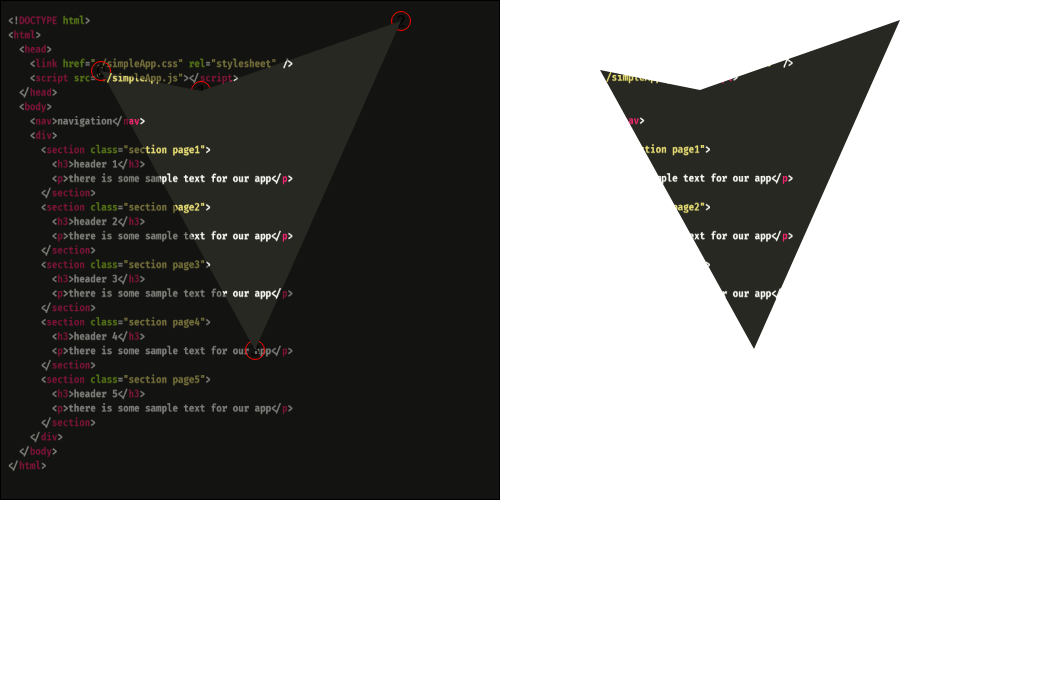
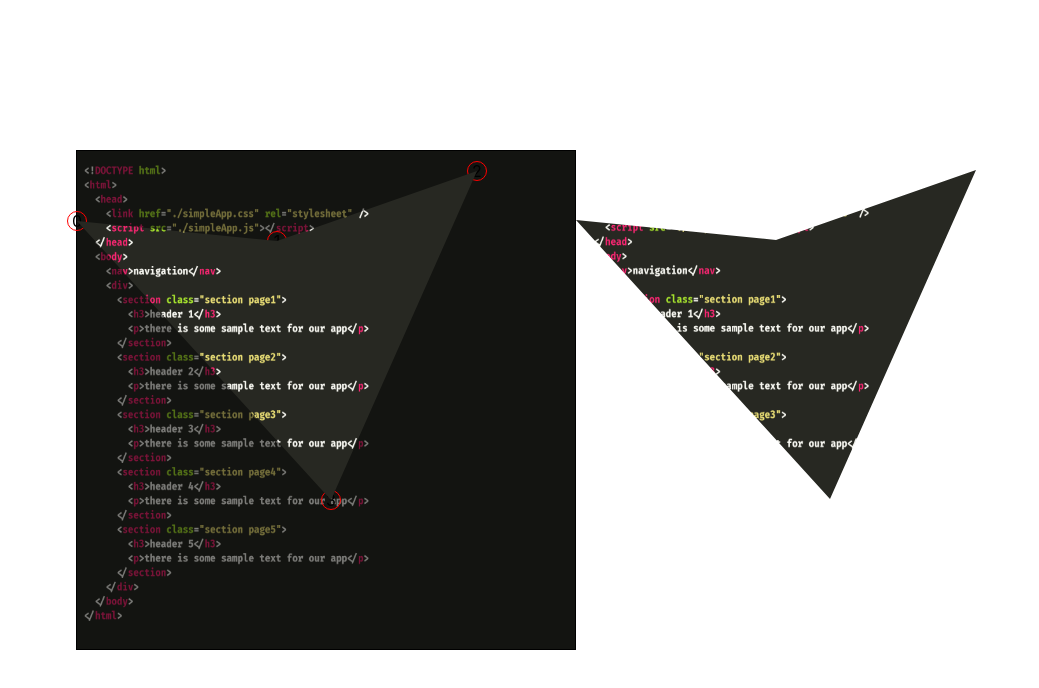
Before and after one commit to itsAmirosein/react-perspective-crop, a React (Create React App) app: page / in a window 1280 px wide. Shown: the top 688 px of the page, without its empty margins (0-1039 px from the left). Built offline with nearby package versions, Linux system fonts and the light colour scheme.

Commit message:
remove ghost effect , prevent from dragging out of parent

```diff
--- a/src/App.tsx
+++ b/src/App.tsx
@@ -1,4 +1,4 @@
-import React, { useState } from "react";
+import React, { MouseEvent, useRef, useState } from "react";
 import Bullet from "./components/Bullets/bullets";
 import {
   BulletContainer,
@@ -13,8 +13,11 @@ import type { bulletDataType } from "./App.types";
 import snap4 from "./assets/snap4.png";
 
 function App() {
+  const container = useRef<any>(null);
+  const invisibleItem = useRef<any>(null);
+
   const [bulletsData, setBulletsData] = useState<bulletDataType[]>([
-    { id: 0, x: 100, y: 70 },
+    { id: 0, x: 0, y: 70 },
     { id: 1, x: 200, y: 90 },
     { id: 2, x: 400, y: 20 },
     { id: 3, x: 254, y: 349 },
@@ -29,11 +32,25 @@ function App() {
 
   const handleBulletsData = (value: bulletDataType) => {
     if (isDragging && activeBulletId !== undefined) {
-      const copyBulletsData = [...bulletsData];
+      const localX = value.x - container?.current?.offsetLeft;
+      const localY = value.y - container?.current?.offsetTop;
 
-      copyBulletsData[activeBulletId] = value;
+      if (
+        localX > 0 &&
+        localX < container.current.offsetWidth &&
+        localY < container.current.offsetHeight &&
+        localY > 0
+      ) {
+        const copyBulletsData = [...bulletsData];
 
-      setBulletsData(copyBulletsData);
+        copyBulletsData[activeBulletId] = {
+          ...value,
+          x: localX,
+          y: localY,
+        };
+
+        setBulletsData(copyBulletsData);
+      }
     }
   };
 
@@ -46,11 +63,20 @@ function App() {
   };
 
   return (
-    <div style={{ display: "flex" }}>
-      <BulletContainer>
+    <div
+      style={{
+        display: "flex",
+        justifyContent: "center",
+        alignItems: "center",
+        width: "90%",
+        height: "100vh",
+      }}
+    >
+      <BulletContainer ref={container}>
         {bulletsData.map((bullet) => {
           return (
             <Bullet
+              ref={invisibleItem}
               key={`${bullet.id}`}
               bulletData={bullet}
               bulletSize={20}
@@ -68,6 +94,19 @@ function App() {
       <OutputBox>
         <OutputImage src={snap4} $cordinates={bulletsData} />
       </OutputBox>
+
+      <div
+        ref={invisibleItem}
+        id="invisible-drag-image"
+        style={{
+          width: "1px",
+          height: "1px",
+          opacity: "0",
+          position: "absolute",
+          top: "-1000px",
+          zIndex: "-1",
+        }}
+      ></div>
     </div>
   );
 }
```
Also changed, not shown: src/components/Bullets/bullets.tsx (+15 -9 lines).
